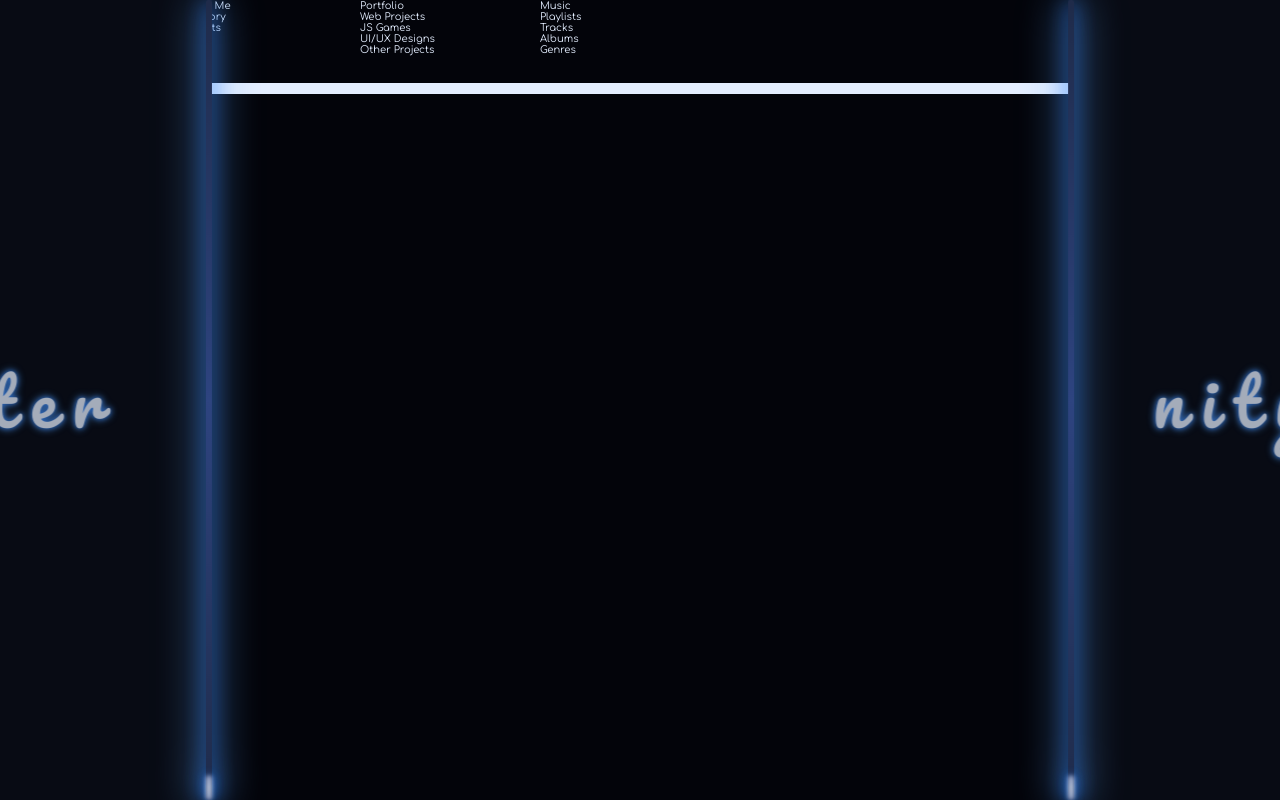
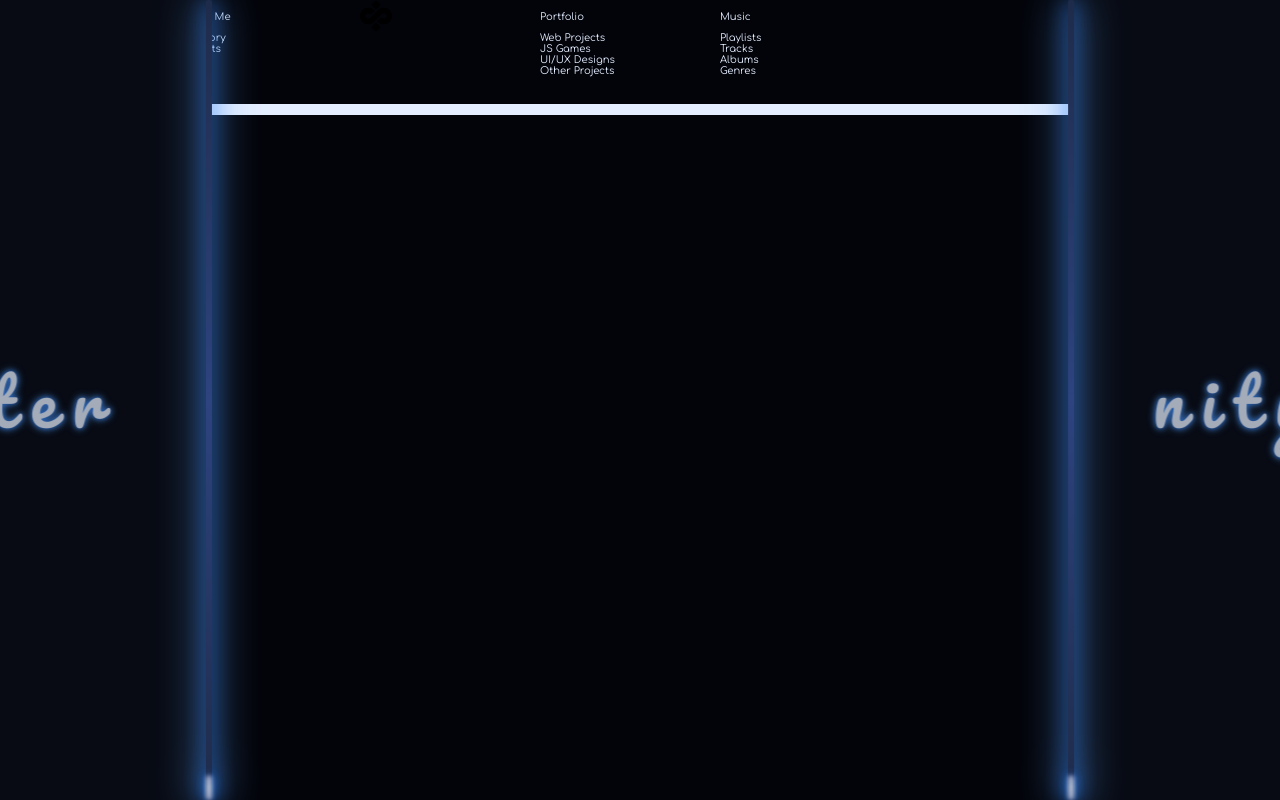
Before and after one commit to Leccon1/eternity-portfolio, a React (Vite) app: page / in a window 1280 px wide. Built offline with nearby package versions, Linux system fonts and the light colour scheme.

Commit message:
feat: add Logo component

```diff
--- a/src/components/layout/Header/Header.jsx
+++ b/src/components/layout/Header/Header.jsx
@@ -1,3 +1,4 @@
+import Logo from '@components/common/Logo/Logo'
 import downArrowsIcon from '@icons/down-arrows.svg'
 import { useState } from 'react'
 
@@ -11,11 +12,15 @@ const Navigation = () => {
     <header className={styles.header}>
       <nav className={styles.navigation}>
         <ul className={styles.navigation__list}>
-          {navigationData.map((item) => (
-            <li key={item.label} className={styles.navigation__item}>
-              <button type="button" className={styles.navigation__link}>
-                {item.label}
-              </button>
+          {navigationData.map((item, index) => (
+            <li key={index} className={styles.navigation__item}>
+              {item.type === 'Logo' ? (
+                <Logo />
+              ) : (
+                <button type="button" className={styles.navigation__link}>
+                  {item.label}
+                </button>
+              )}
             </li>
           ))}
         </ul>
--- a/src/components/layout/Header/navigation.data.js
+++ b/src/components/layout/Header/navigation.data.js
@@ -18,6 +18,10 @@ const navigationData = [
       { label: 'Skills', link: '#skills' },
       { label: 'Tools', link: '#tools' },
     ],
+  },
+  {
+    id: 'Logo',
+    type: 'Logo',
   },
   {
     label: 'Portfolio',
```
